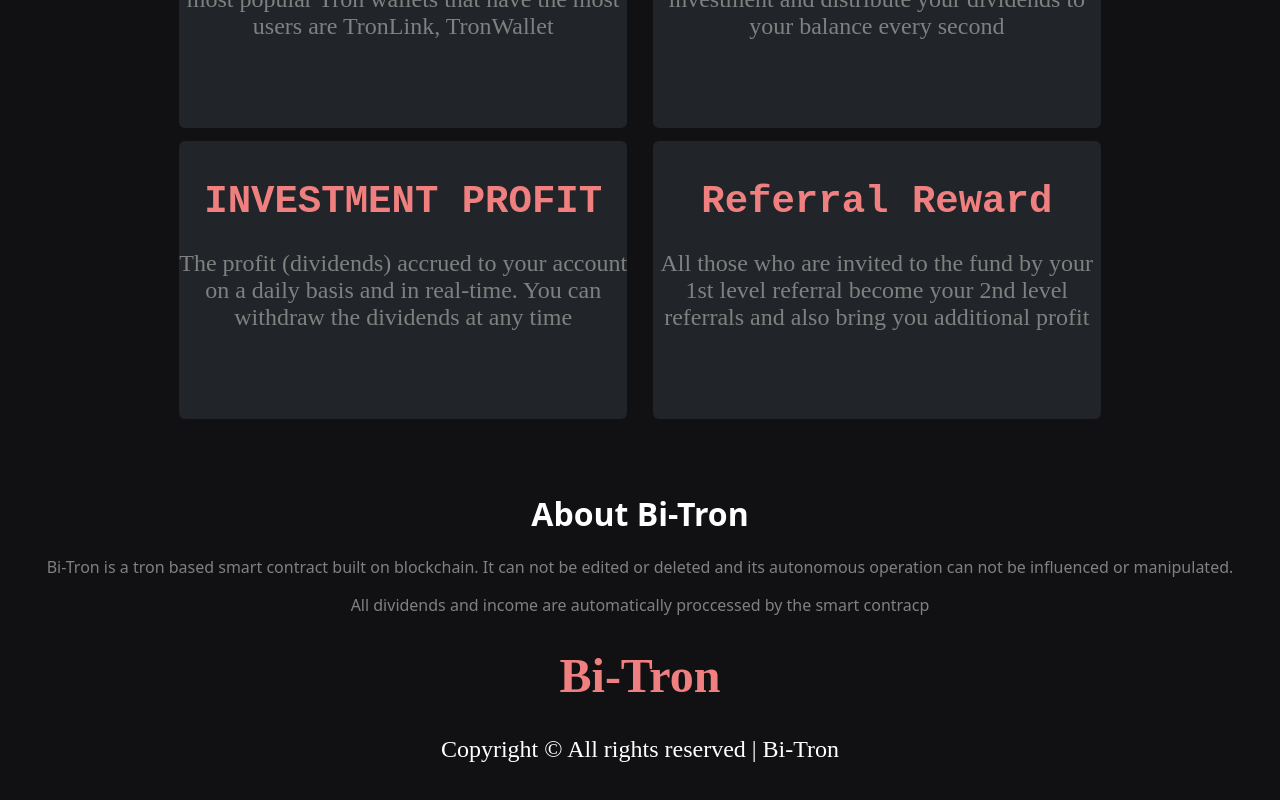
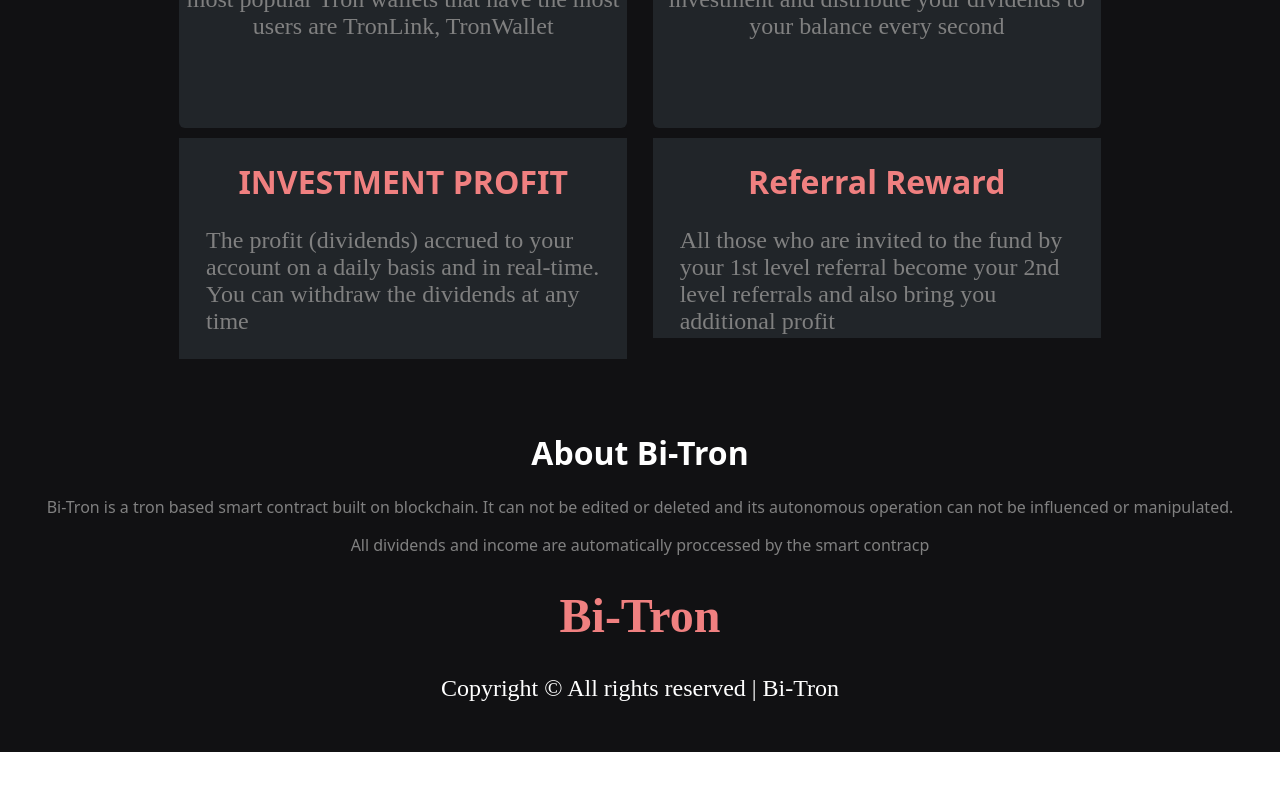
Before and after one commit to ali-203/myapp, a React (Create React App) app: page / in a window 1280 px wide. Shown: the part 3658-4458 px from the top of the page. After the commit the page ends 4410 px from the top, so only its background shows below. Built offline with nearby package versions, Linux system fonts and the light colour scheme.

Commit message:
updated css

```diff
--- a/src/App.css
+++ b/src/App.css
@@ -469,3 +469,43 @@
   text-align: center;
   font-weight: 500;
 }
+.four_invest {
+  display: flex;
+  background-color: #111113;
+}
+.crypto_profit {
+  margin-top: 10px;
+  margin-right: 1%;
+  background-color: #212529;
+  width: 35%;
+  margin-left: 14%;
+}
+.smart-rewrd {
+  margin-top: 10px;
+  height: 200px;
+  padding-left: 0%;
+  margin-right: 1%;
+  background-color: #212529;
+  width: 35%;
+  margin-left: 1%;
+}
+.crypto_profit h1{
+  text-align: center;
+  font-family: system-ui;
+}
+.crypto_profit p {
+  padding-right: 1%;
+    font-size: x-large;
+    padding-left: 6%;
+    color: gray;
+}
+.smart-rewrd h1 {
+  text-align: center;
+  font-family: system-ui;
+}
+.smart-rewrd p{
+  padding-right: 1%;
+  font-size: x-large;
+  padding-left: 6%;
+  color: gray;
+}
--- a/src/App.js
+++ b/src/App.js
@@ -168,12 +168,12 @@
             <p>Bi-Tron smart contract generates 18.28% daily dividends untill 7 days based on your investment and distribute your dividends to your balance every second</p>
             </div>
             </div>
-            <div className="four_card">
-            <div className= "crypto_wallet">
+            <div className="four_invest">
+            <div className= "crypto_profit">
             <h1>INVESTMENT PROFIT</h1>
             <p>The profit (dividends) accrued to your account on a daily basis and in real-time. You can withdraw the dividends at any time</p>
             </div>
-            <div className="smart-contract">
+            <div className="smart-rewrd">
             <h1>Referral Reward</h1>
             <p>All those who are invited to the fund by your 1st level referral become your 2nd level referrals and also bring you additional profit</p>
             </div>
```
Also changed, not shown: 1 other file (tests, documents, lock files or other folders).
